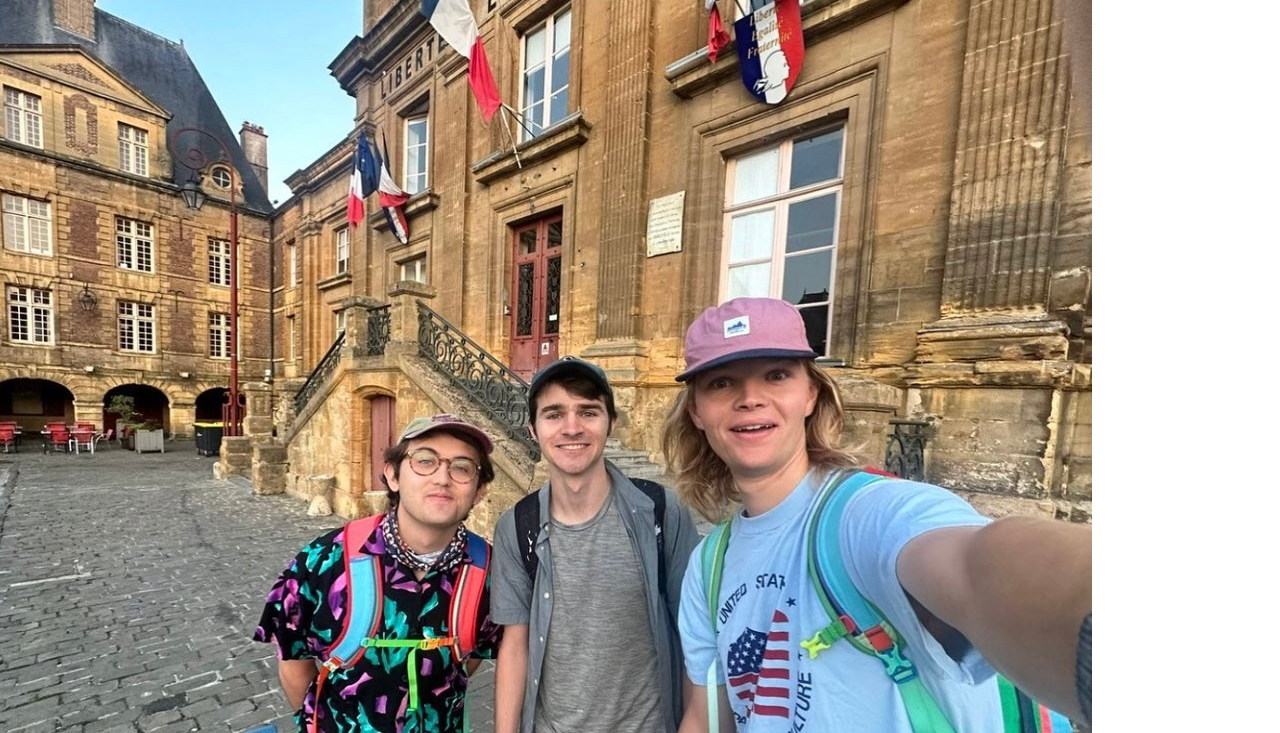
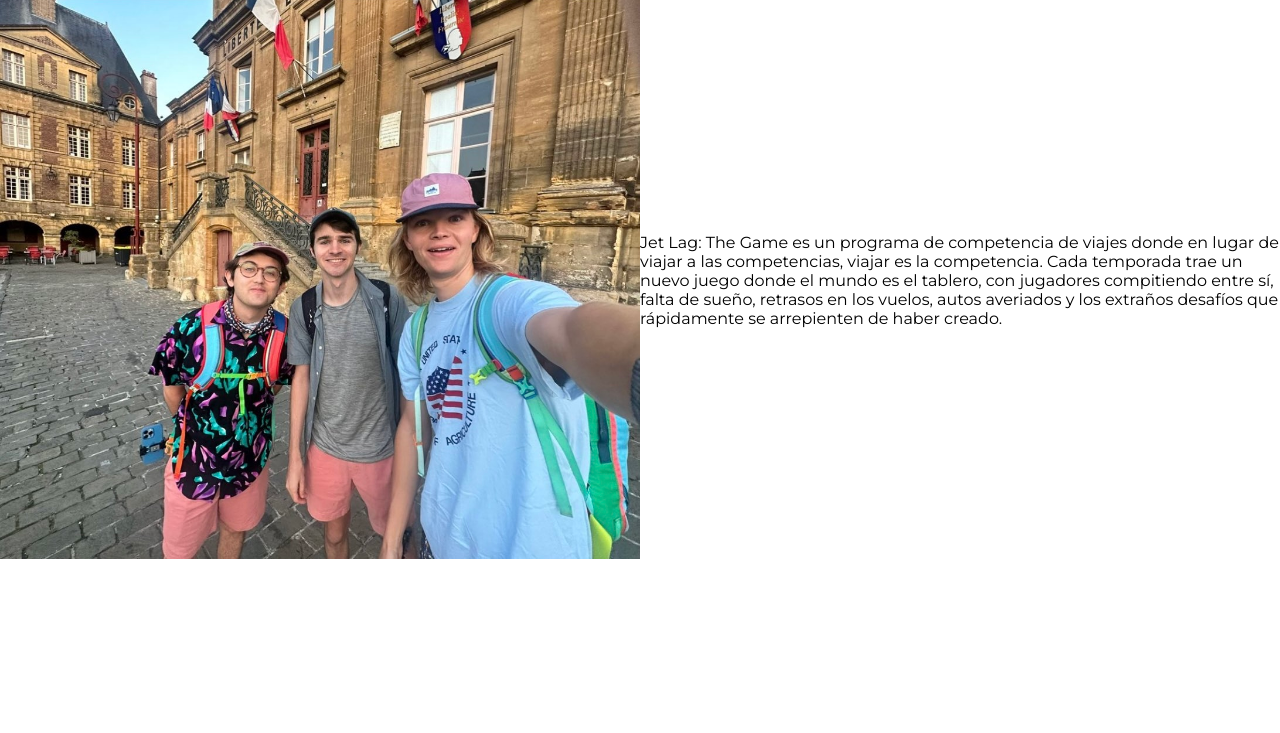
Before and after one commit to enzorodriguez-notbot/Proyecto-integrador-nucba, a plain HTML site: page index.html in a window 1280 px wide. Shown: the part 67-800 px from the top of the page. Drawn offline with Linux system fonts and the light colour scheme.

Commit message:
Update styles.css

```diff
--- a/assets/styles.css
+++ b/assets/styles.css
@@ -44,3 +44,20 @@
     text-decoration: none;
 
 }
+
+#description{
+    display: grid;
+    align-items: center;
+    justify-content: center;
+    grid-template-columns: 50% 50%;
+
+}
+
+.description-img img{
+    width: 100%;
+}
+
+.description-info p {
+    font-size: 16px;
+    display: flex;
+}
```
